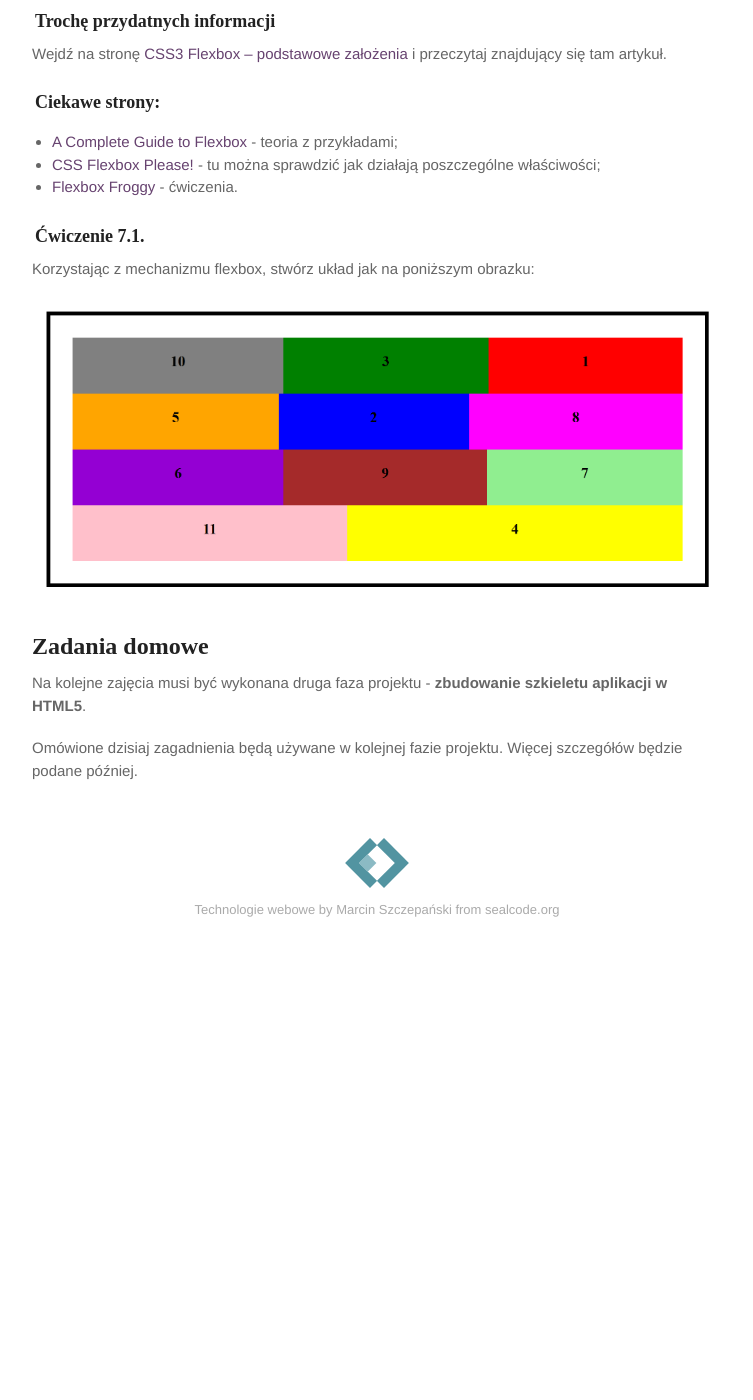
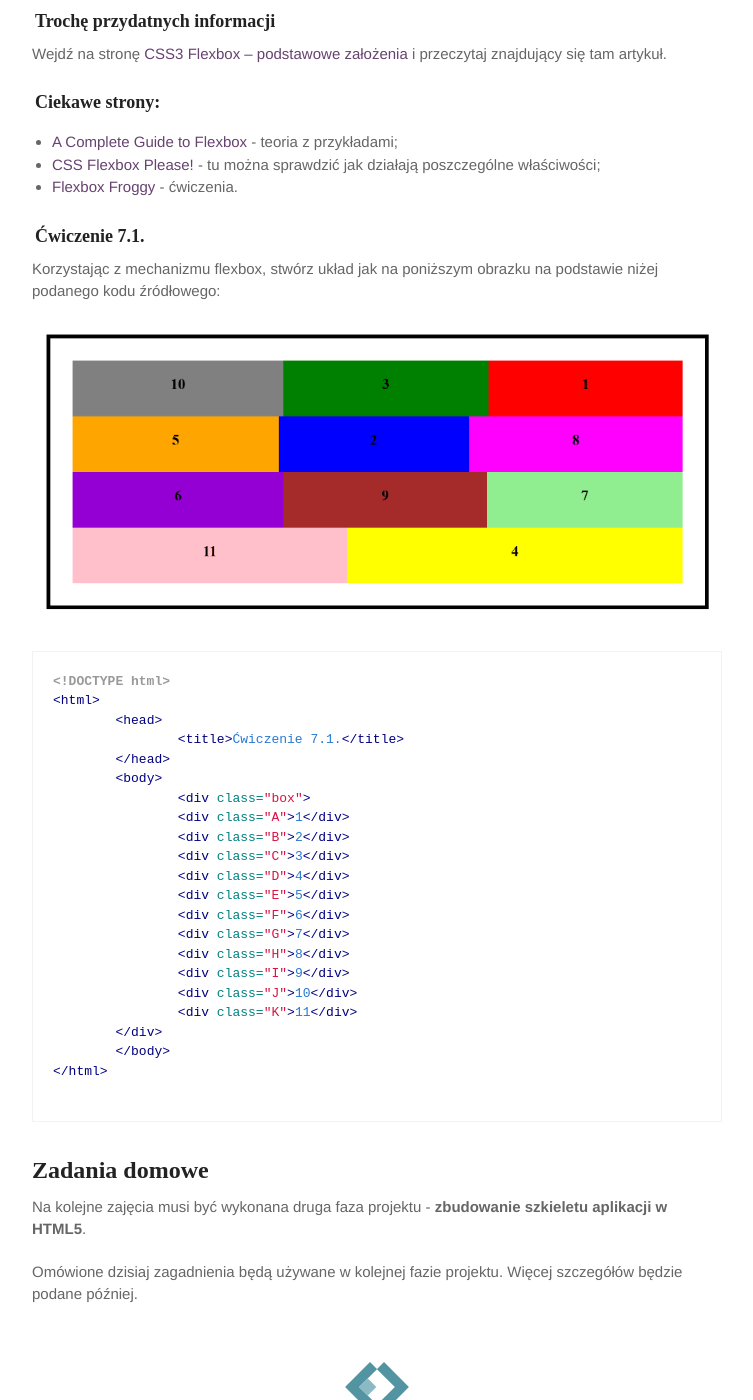
Before and after one commit to marcin-szczepanski/TWE, a Jekyll site: the page built from zajecia/1B/zaj03.md, in a window 1280 px wide and 1400 px high, scrolled down 6821 px. Shown: the whole window, without its empty margins (263-1016 px from the left). Built offline with Jekyll 4.4.1, drawn with Linux system fonts in a browser that asks for light colours; some web fonts are replaced; before the commit the page ends 7770 px from its top, so only the background shows below that.

Commit message:
Modify zaj03 in module B

````diff
--- a/zajecia/1B/zaj03.md
+++ b/zajecia/1B/zaj03.md
@@ -201,9 +201,34 @@ Wejdź na stronę <a href="https://webroad.pl/html5-css3/2466-css3-flexbox-podst
 * <a href="http://flexboxfroggy.com/">Flexbox Froggy</a> - ćwiczenia.
 
 ### Ćwiczenie 7.1.
-Korzystając z mechanizmu flexbox, stwórz układ jak na poniższym obrazku:
+Korzystając z mechanizmu flexbox, stwórz układ jak na poniższym obrazku na podstawie niżej podanego kodu źródłowego:
 
 ![](assets/images/cw7-1.png)
+
+```html
+<!DOCTYPE html>
+<html>
+	<head>
+		<title>Ćwiczenie 7.1.</title>
+	</head>
+	<body>
+		<div class="box">
+		<div class="A">1</div>
+		<div class="B">2</div>
+		<div class="C">3</div>
+		<div class="D">4</div>
+		<div class="E">5</div>
+		<div class="F">6</div>
+		<div class="G">7</div>
+		<div class="H">8</div>
+		<div class="I">9</div>
+		<div class="J">10</div>
+		<div class="K">11</div>
+	</div>
+	</body>
+</html>
+
+```
 
 ## Zadania domowe
 
````
